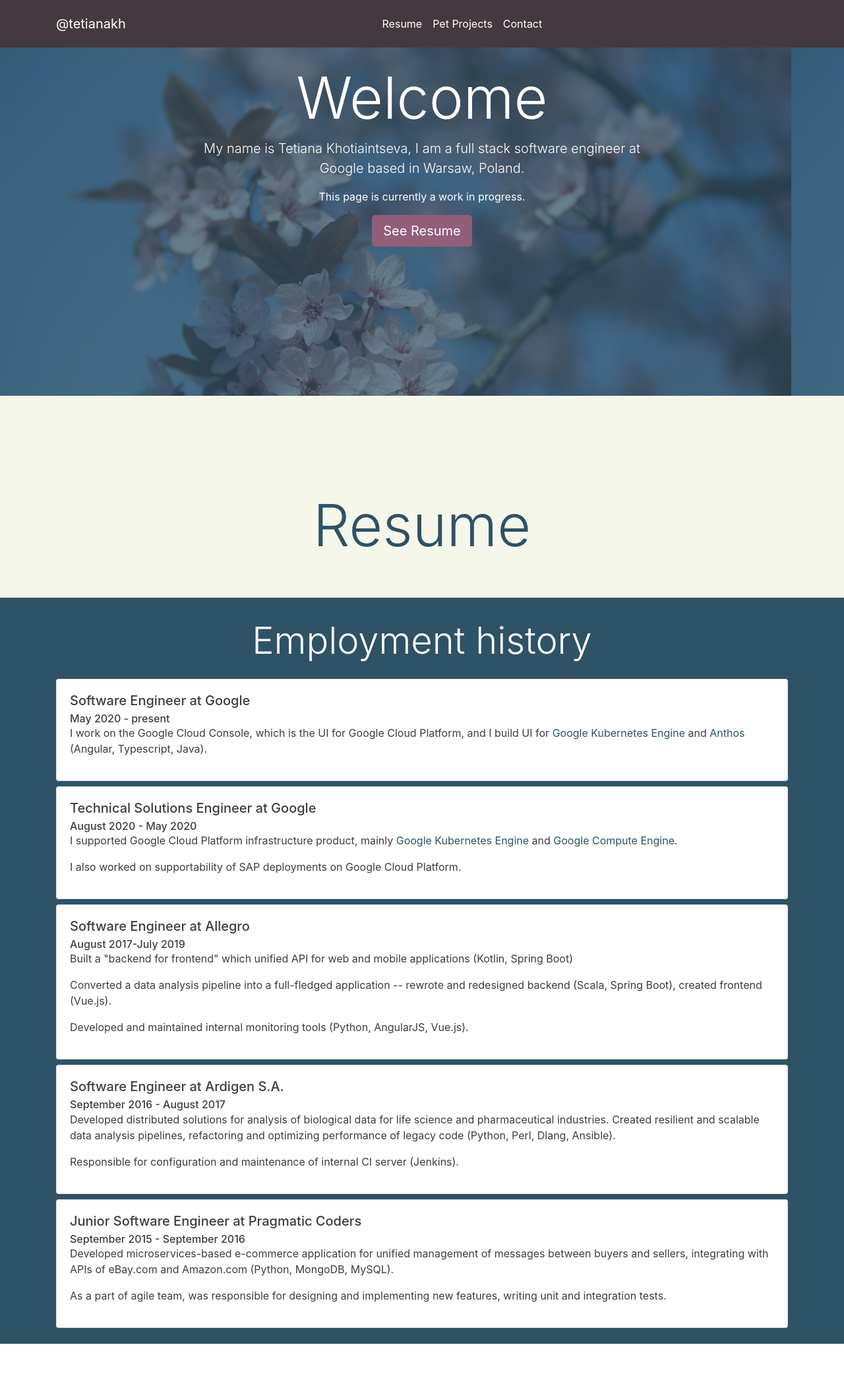
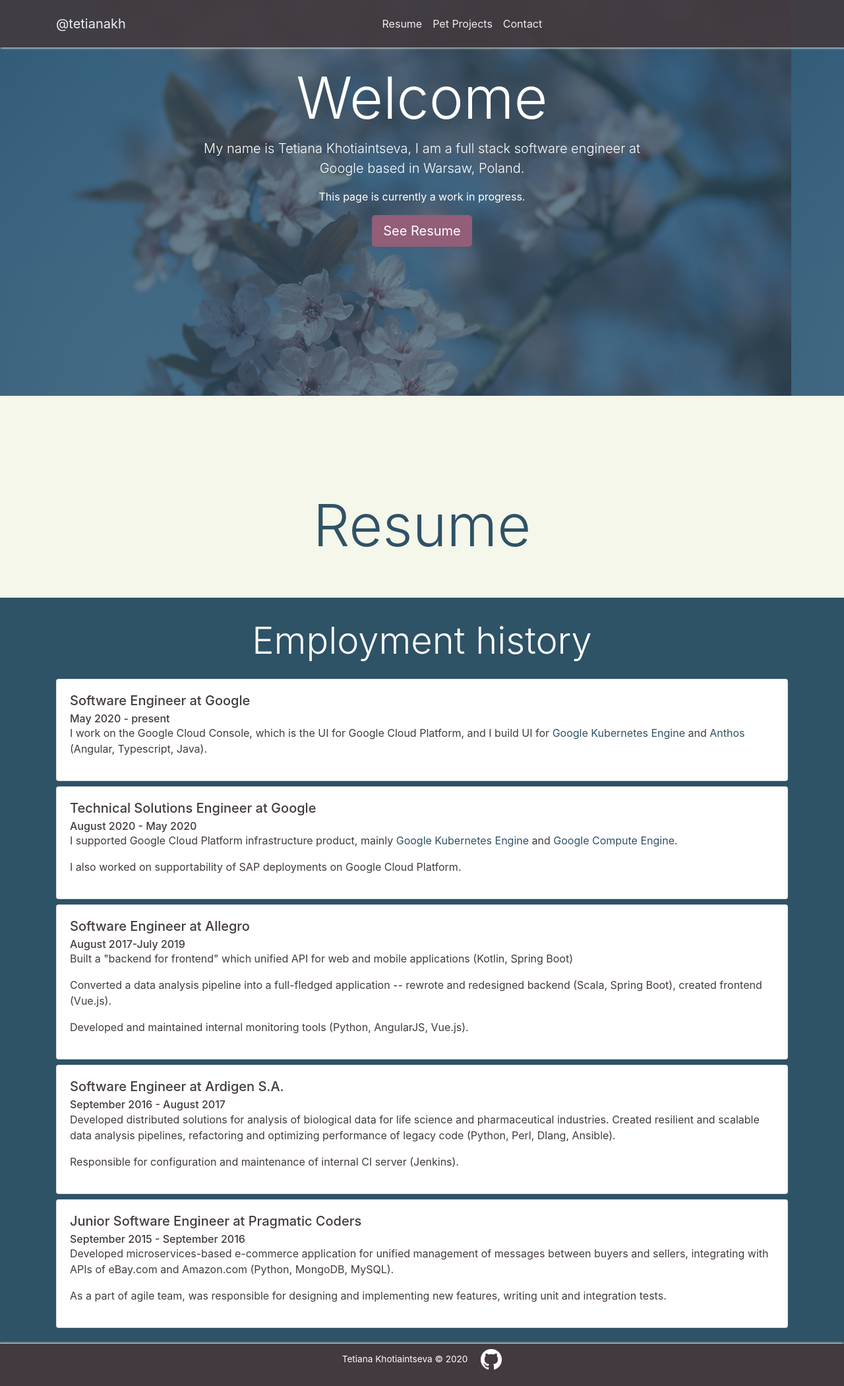
Before and after one commit to tetianakh/tetianakh-site, an Angular app: page /#/home in a window 1280 px wide. Shown: the whole page at 66% size. Before the commit the page ends 2037 px from the top, so only its background shows below. Built offline with nearby package versions, Linux system fonts and the light colour scheme.

Commit message:
Add simple footer

```diff
--- a/src/app/app.component.html
+++ b/src/app/app.component.html
@@ -1,2 +1,3 @@
 <app-header></app-header>
 <router-outlet></router-outlet>
+<app-footer></app-footer>
--- a/src/app/app.module.ts
+++ b/src/app/app.module.ts
@@ -9,6 +9,7 @@ import { WelcomeComponent } from './home/welcome/welcome.component';
 import { HomeComponent } from './home/home.component';
 import { ResumeComponent } from './home/resume/resume.component';
 import { ResumeCardComponent } from './home/resume/resume-card/resume-card.component';
+import { FooterComponent } from './footer/footer.component';
 
 @NgModule({
   declarations: [
@@ -18,6 +19,7 @@ import { ResumeCardComponent } from './home/resume/resume-card/resume-card.compo
     HomeComponent,
     ResumeComponent,
     ResumeCardComponent,
+    FooterComponent,
   ],
   imports: [BrowserModule, AppRoutingModule, NgbModule],
   providers: [],
--- /dev/null
+++ b/src/app/footer/footer.component.html
@@ -0,0 +1,13 @@
+<div class="footer-shadow bg-dark text-white text-center py-2">
+  <div class="container">
+    <p class="text-small">
+      Tetiana Khotiaintseva &copy; {{ year }}
+      <a href="https://github.com/tetianakh/tetianakh-site" target="_blank">
+        <img
+          src="../../assets/GitHub-Mark-Light-32px.png"
+          alt="GitHub logo"
+          class="github-logo pl-3"
+      /></a>
+    </p>
+  </div>
+</div>
--- /dev/null
+++ b/src/app/footer/footer.component.sass
@@ -0,0 +1,7 @@
+@import "variables"
+
+.footer-shadow
+  box-shadow: -1px -1px 3px $light
+
+.text-small
+  font-size: 0.85rem
--- /dev/null
+++ b/src/app/footer/footer.component.ts
@@ -0,0 +1,14 @@
+import { Component, OnInit } from '@angular/core';
+
+@Component({
+  selector: 'app-footer',
+  templateUrl: './footer.component.html',
+  styleUrls: ['./footer.component.sass'],
+})
+export class FooterComponent implements OnInit {
+  year = new Date().getFullYear();
+
+  constructor() {}
+
+  ngOnInit(): void {}
+}
--- a/src/app/header/header.component.html
+++ b/src/app/header/header.component.html
@@ -1,4 +1,6 @@
-<nav class="navbar navbar-expand-md navbar-dark bg-dark py-3 fixed-top">
+<nav
+  class="navbar navbar-expand-md navbar-dark bg-dark py-3 fixed-top header-shadow"
+>
   <div class="container">
     <a class="navbar-brand" routerLink="/" fragment="welcome">@tetianakh</a>
 
--- a/src/app/header/header.component.sass
+++ b/src/app/header/header.component.sass
@@ -0,0 +1,5 @@
+@import "variables"
+
+.header-shadow
+  box-shadow: 1px 1px 3px $light
+  opacity: 0.9
```
Also changed, not shown: src/assets/GitHub-Mark-Light-32px.png (added).
